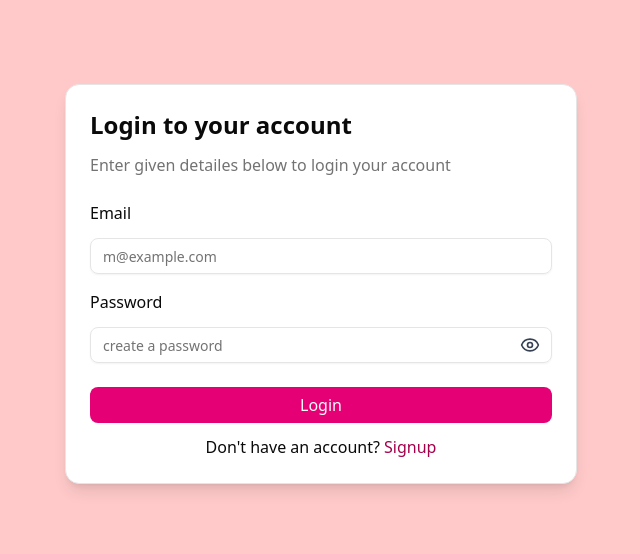
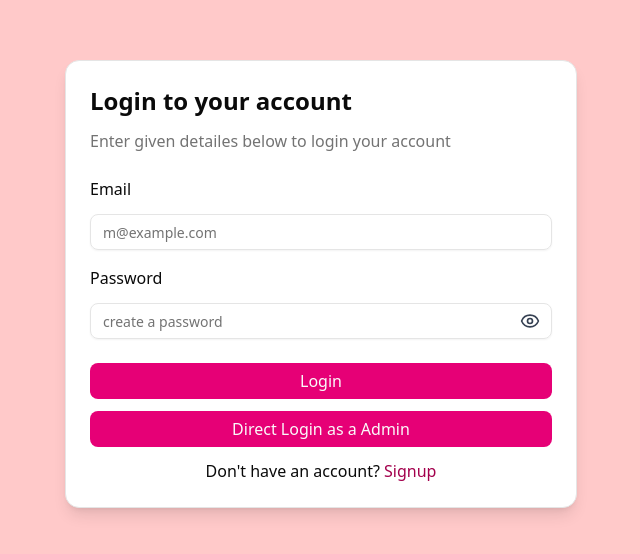
Before and after one commit to rahul-parmar22/Ekart, a React (Vite) app in the folder frontend/: page /login in a window 1280 px wide. Shown: the part 116-670 px from the top of the page, without its empty margins (319-959 px from the left). Built offline with nearby package versions, Linux system fonts and the light colour scheme; no server answers.

Commit message:
adding direct admin login feture  for interviewer

```diff
--- a/frontend/src/components/Navbar.jsx
+++ b/frontend/src/components/Navbar.jsx
@@ -83,7 +83,7 @@ const Navbar = () => {
             </Button>
           ) : (
             <Button onClick={()=>navigate('/login')} className="bg-linear-to-tl from-blue-600  to-purple-600  text-white cursor-pointer">
-              Login
+              Login/As a Admin
             </Button>
           )}
         </nav>
--- a/frontend/src/pages/Login.jsx
+++ b/frontend/src/pages/Login.jsx
@@ -62,6 +62,39 @@ const Login = () => {
         setLoading(false);
     }
   };
+
+const loginAsAdmin = async () => {
+  try {
+    setLoading(true);
+
+    const response = await publicApi.post(
+      "/user/login",
+      {
+        email: "rahulparmar1573.ty@gmail.com",
+        password: "rahul",
+      },
+      {
+        withCredentials: true,
+        headers: { "Content-Type": "Application/json" },
+      }
+    );
+
+    if (response.data.success) {
+      dispatch(setUser(response.data.user));
+      localStorage.setItem("accessToken", response.data.accessToken);
+      localStorage.setItem("user", response.data.user.firstName);
+
+      toast.success("Logged in as Admin", { position: "top-center" });
+
+      navigate("/dashboard/sales"); // or "/"
+    }
+
+  } catch (error) {
+    toast.error(error?.response?.data?.message || error.message);
+  } finally {
+    setLoading(false);
+  }
+};
 
   return (
     <div className="min-h-screen flex justify-center items-center bg-red-200 px-4 sm:px-6">
@@ -136,6 +169,21 @@ const Login = () => {
               "Login"
             )}
           </Button>
+          <Button
+            onClick={loginAsAdmin}
+            type="button"
+           className="w-full bg-pink-600 hover:bg-pink-500 text-sm sm:text-base"
+         >
+            {loading ? (
+              <>
+                <Loader className="h-4 w-4 animate-spin mr-2" />
+                Please wait
+              </>
+            ) : (
+              "Direct Login as a Admin"
+            )}
+          </Button>
+
           <p className="text-center text-sm sm:text-base">
             Don't have an account?{" "}
             <Link
```
